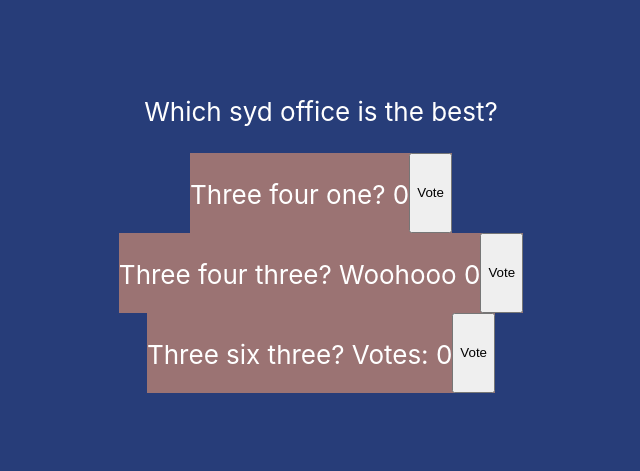
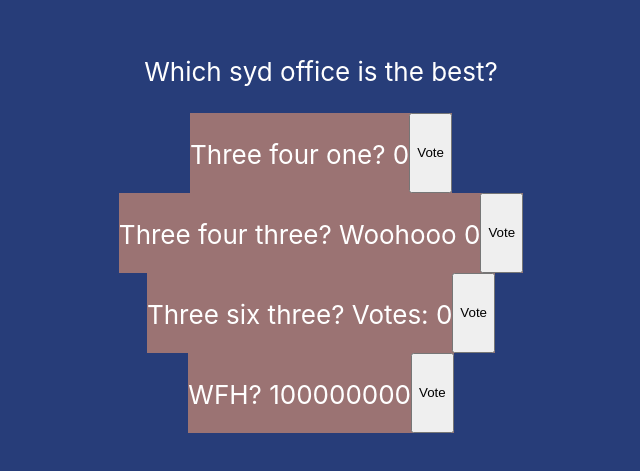
Before and after one commit to RemyBordignon/best-office-2, a React (Create React App) app: page / in a window 1280 px wide. Shown: the part 169-640 px from the top of the page, without its empty margins (319-959 px from the left). Built offline with nearby package versions, Linux system fonts and the light colour scheme.

Commit message:
OCE-5: wfh option

```diff
--- a/src/App.js
+++ b/src/App.js
@@ -26,6 +26,10 @@ function App() {
           <p>Three six three? Votes: {threeSixThree}</p>
           <button onClick={() => setThreeSixThree(threeSixThree + 1)}>Vote</button>
         </div>
+        <div className="Vote-button">
+          <p>WFH? {100000000}</p>
+          <button onClick={() => setThreeFourOne(threeFourOne + 3)}>Vote</button>
+        </div>
       </header>
 
     </div>
```
